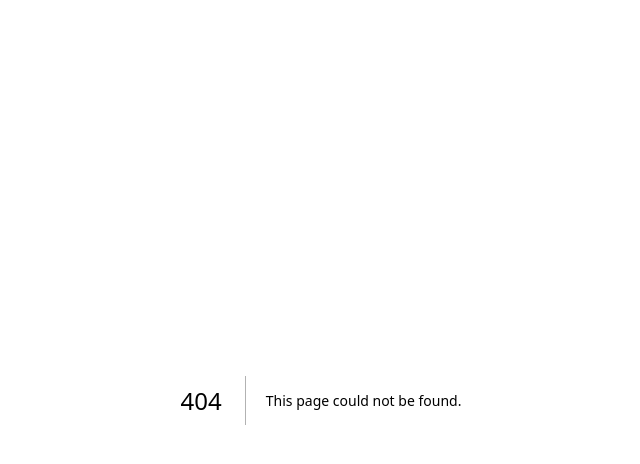
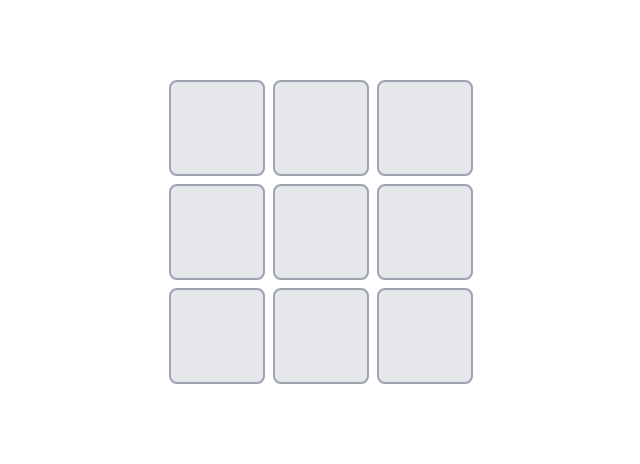
Before and after one commit to CMia03/versa-app, a Next.js app: page /pages/game in a window 1280 px wide. Before the commit this address had no page. Shown: the top 464 px of the page, without its empty margins (319-959 px from the left). Built offline with nearby package versions, Linux system fonts and the light colour scheme.

Commit message:
tic tac toe

```diff
--- a/pages/[locale]/acceuil.tsx
+++ b/pages/[locale]/acceuil.tsx
@@ -3,7 +3,7 @@ import { Typography } from "@/components/ui/Typography";
 import { Card, CardContent, CardDescription, CardHeader, CardTitle } from "@/components/ui/card";
 import Layout from "../layout";
 import Link from "next/link";
-import { UtensilsCrossed, MessageCircleQuestion, Calculator  } from "lucide-react"
+import { UtensilsCrossed, MessageCircleQuestion, Calculator, Gamepad2   } from "lucide-react"
 import Image from "next/image";
 
 const welcomePages = () => {
@@ -25,6 +25,13 @@ const welcomePages = () => {
             description: "Découvrez des recettes de cuisine.",
             image: <UtensilsCrossed />,
             href: "/pages/recep"
+
+        },
+        {
+            title: "Tic tac Toe",
+            description: "Découvrez des recettes de cuisine.",
+            image: <Gamepad2 />,
+            href: "/pages/game"
 
         }
     ]
--- /dev/null
+++ b/pages/[locale]/game.tsx
@@ -0,0 +1,71 @@
+import { useState } from "react";
+import { Typography } from "@/components/ui/Typography";
+
+const GamePages = () => {
+  const [squares, setSquares] = useState(Array(9).fill(null));
+  const [isXNext, setIsXNext] = useState(true);
+  const [winner, setWinner] = useState(null);
+
+  const calculateWinner = (squares: any) => {
+    const lines = [
+      [0, 1, 2],
+      [3, 4, 5],
+      [6, 7, 8],
+      [0, 3, 6],
+      [1, 4, 7],
+      [2, 5, 8],
+      [0, 4, 8],
+      [2, 4, 6],
+    ];
+
+    for (let i = 0; i < lines.length; i++) {
+      const [a, b, c] = lines[i];
+      if (squares[a] && squares[a] === squares[b] && squares[a] === squares[c]) {
+        return squares[a];
+      }
+    }
+    return null;
+  };
+
+    const handleClick = (index: number) => {
+      if (squares[index] || winner) return;
+
+      const newSquares = squares.slice();
+      newSquares[index] = isXNext ? "X" : "O";
+      setSquares(newSquares);
+      setIsXNext(!isXNext);
+      setWinner(calculateWinner(newSquares));
+    };
+
+  const renderSquare = (index: number) => {
+    return (
+      <button
+        className="w-24 h-24 text-4xl font-bold border-2 border-gray-400 rounded-lg bg-gray-200 hover:bg-gray-300 focus:outline-none disabled:bg-gray-100"
+        onClick={() => handleClick(index)}
+        disabled={squares[index] || winner}
+      >
+        {squares[index]}
+      </button>
+    );
+  };
+
+  return (
+    <div className="flex flex-col items-center mt-20">
+      <div className="grid grid-cols-3 gap-2">
+        {renderSquare(0)}
+        {renderSquare(1)}
+        {renderSquare(2)}
+        {renderSquare(3)}
+        {renderSquare(4)}
+        {renderSquare(5)}
+        {renderSquare(6)}
+        {renderSquare(7)}
+        {renderSquare(8)}
+      </div>
+      {winner && <div className="mt-4 text-2xl font-semibold text-green-400">{winner}  <Typography variant="p">Vous avez gagné !!</Typography></div>}
+      {!winner && squares.every(Boolean) && <div className="mt-4 text-2xl font-semibold"><Typography variant="p">Match null !!</Typography></div>}
+    </div>
+  );
+};
+
+export default GamePages;
```
